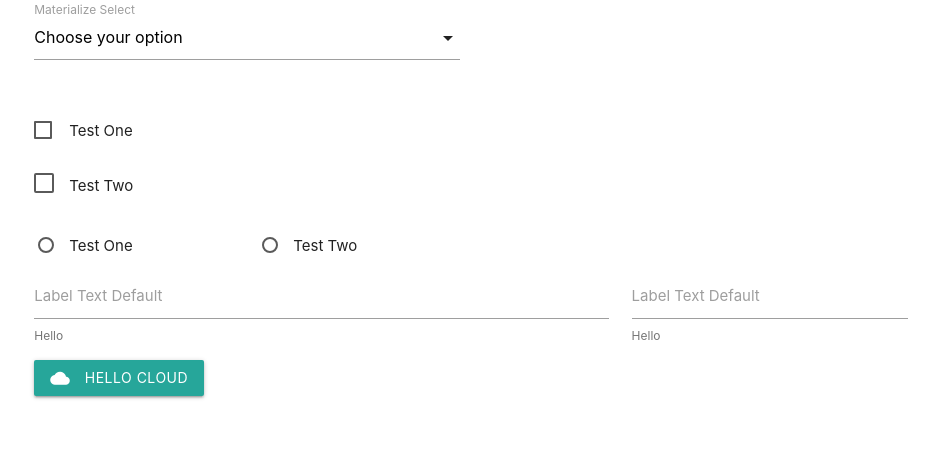
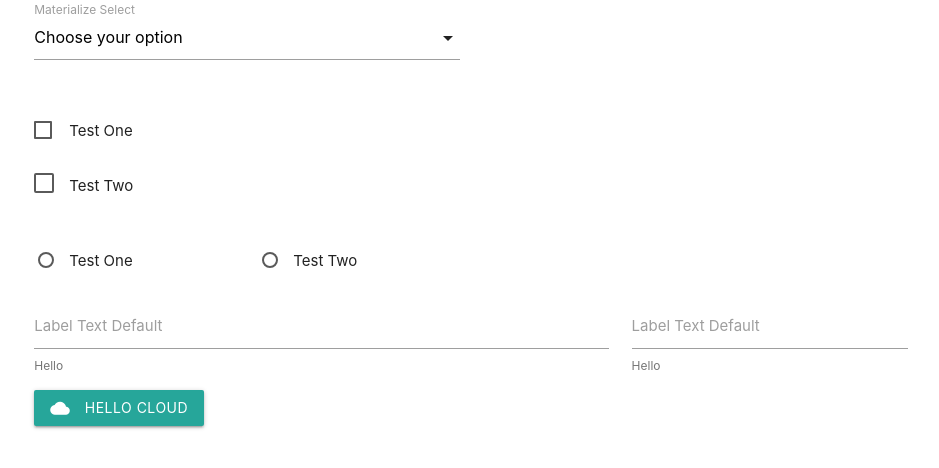
Before and after one commit to Ba5ik7/NgMaterialize, an Angular app: page / in a window 1280 px wide. Shown: the top 468 px of the page, without its empty margins (169-1108 px from the left). Built offline with nearby package versions, Linux system fonts and the light colour scheme.

Commit message:
Bug with radio buttons not using p tags for ver spacing

```diff
--- a/src/app/common-components/radio-buttons/radio-buttons.component.html
+++ b/src/app/common-components/radio-buttons/radio-buttons.component.html
@@ -1,5 +1,5 @@
 <span [formGroup]=ratioGroup class="row">
-  <span [ngClass]=wrapperClasses *ngFor="let item of radios">
+  <p [ngClass]=wrapperClasses *ngFor="let item of radios">
     <label>
       <input
       type="radio"
@@ -10,5 +10,5 @@
       (change)=onChange($event)/>
       <span>{{item.text}}</span>
     </label>
-  </span>
+  </p>
 </span>
--- a/src/app/common-components/radio-buttons/radio-buttons.component.ts
+++ b/src/app/common-components/radio-buttons/radio-buttons.component.ts
@@ -15,7 +15,7 @@ export class RadioButtonsComponent {
   @Input() radios: Array<object> = [{ value: 'test_1', id: 'test_1', text: 'Test One' }, { value: 'test_2', id: 'test_2', text: 'Test Two' }];
   @Input() ratioClasses: string;
 
-  @Input() wrapperClasses: string = 'col s3';
+  @Input() wrapperClasses: string = 'col s12 m3';
 
   private onChange(event) {
     console.log(event);
```
